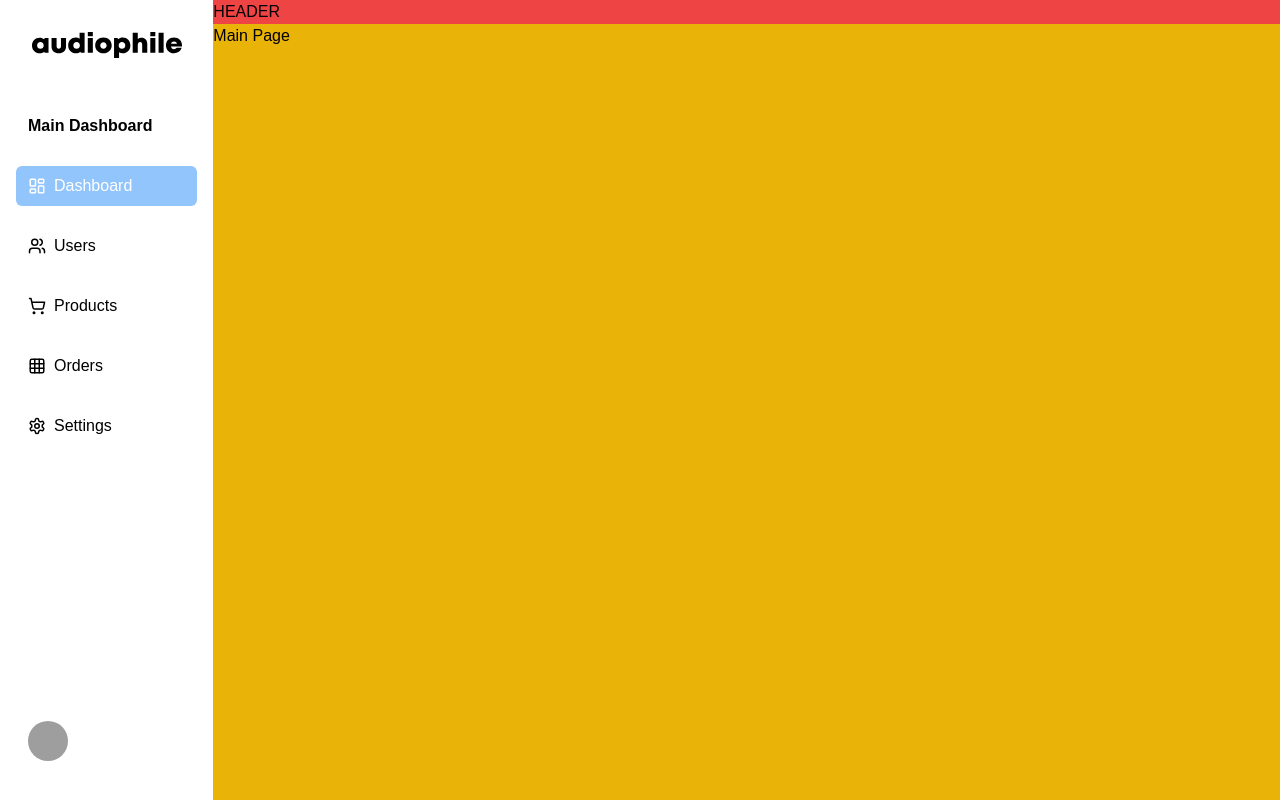
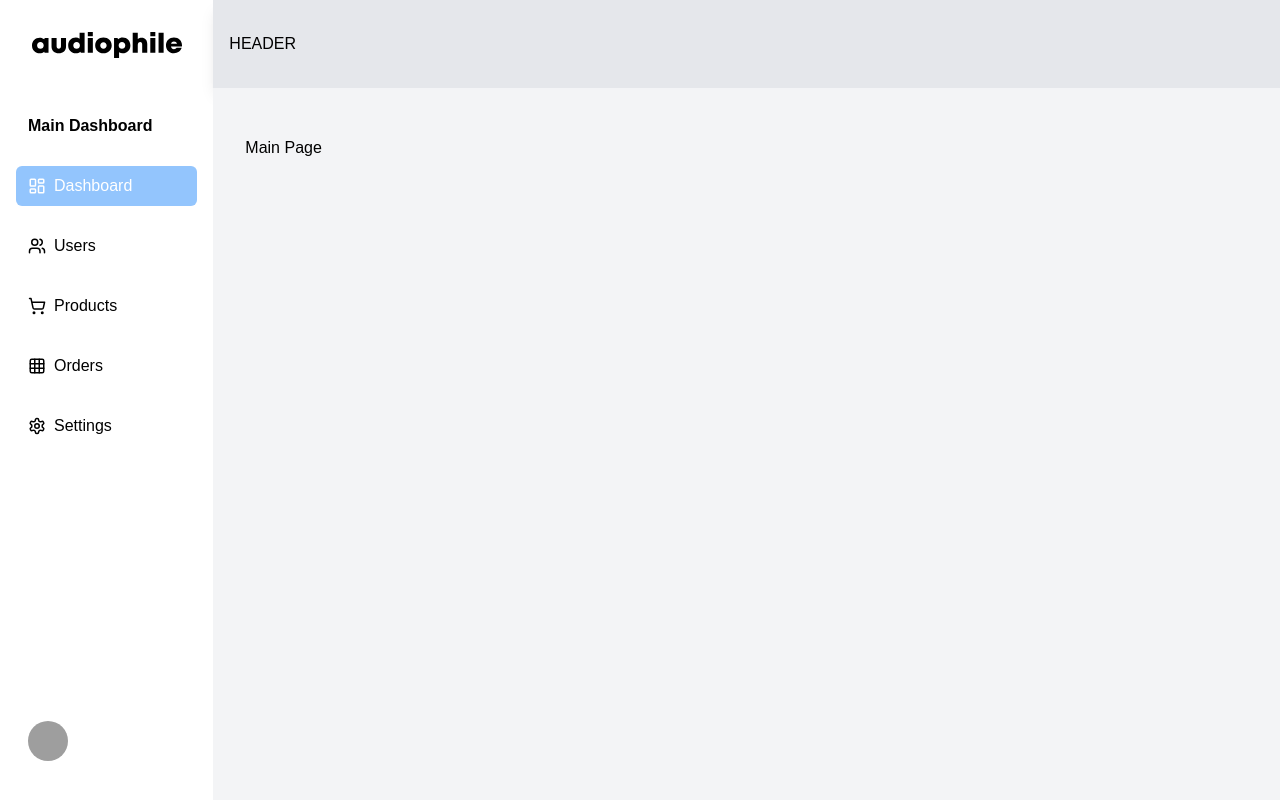
Before and after one commit to AliSherTR/audio-phile-frontend, a Next.js app: page / in a window 1280 px wide. Built offline with nearby package versions, Linux system fonts and the light colour scheme; grey boxes are pictures that could not be loaded.

Commit message:
header and main fix

```diff
--- a/src/app/layout.tsx
+++ b/src/app/layout.tsx
@@ -23,7 +23,7 @@ export default function RootLayout({
                     <div className="col-start-3 col-span-full">
                         <Header />
                     </div>
-                    <main className="col-start-3 col-span-full overflow-auto bg-yellow-500">
+                    <main className="col-start-3 col-span-full overflow-auto bg-gray-100 px-8 py-12 ">
                         {children}
                     </main>
                 </div>
--- a/src/components/header.tsx
+++ b/src/components/header.tsx
@@ -1,5 +1,5 @@
 import React from "react";
 
 export default function Header() {
-    return <header className="bg-red-500">HEADER</header>;
+    return <header className=" py-8 px-4 bg-gray-200 shadow-lg">HEADER</header>;
 }
```
